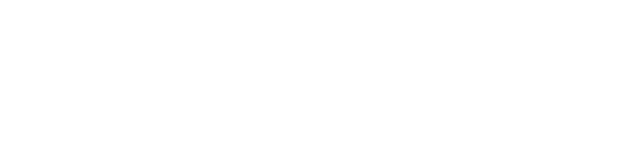
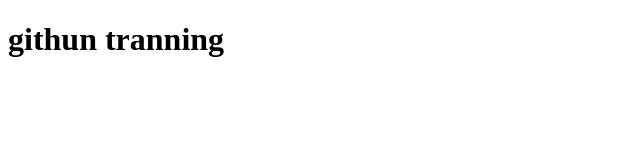
Before and after one commit to domicod/class, a plain HTML site: page index.html in a window 1280 px wide. Shown: the whole page, without its empty margins (0-640 px from the left). Drawn offline with Linux system fonts and the light colour scheme.

Commit message:
added h1 tag

```diff
--- a/index.html
+++ b/index.html
@@ -5,6 +5,6 @@
   <meta name="viewport" content="width=device-width, initial-scale=1.0">
 </head>
 <body>
-  <h1></h1>
+  <h1>githun tranning</h1>
 </body>
 </html>
```
